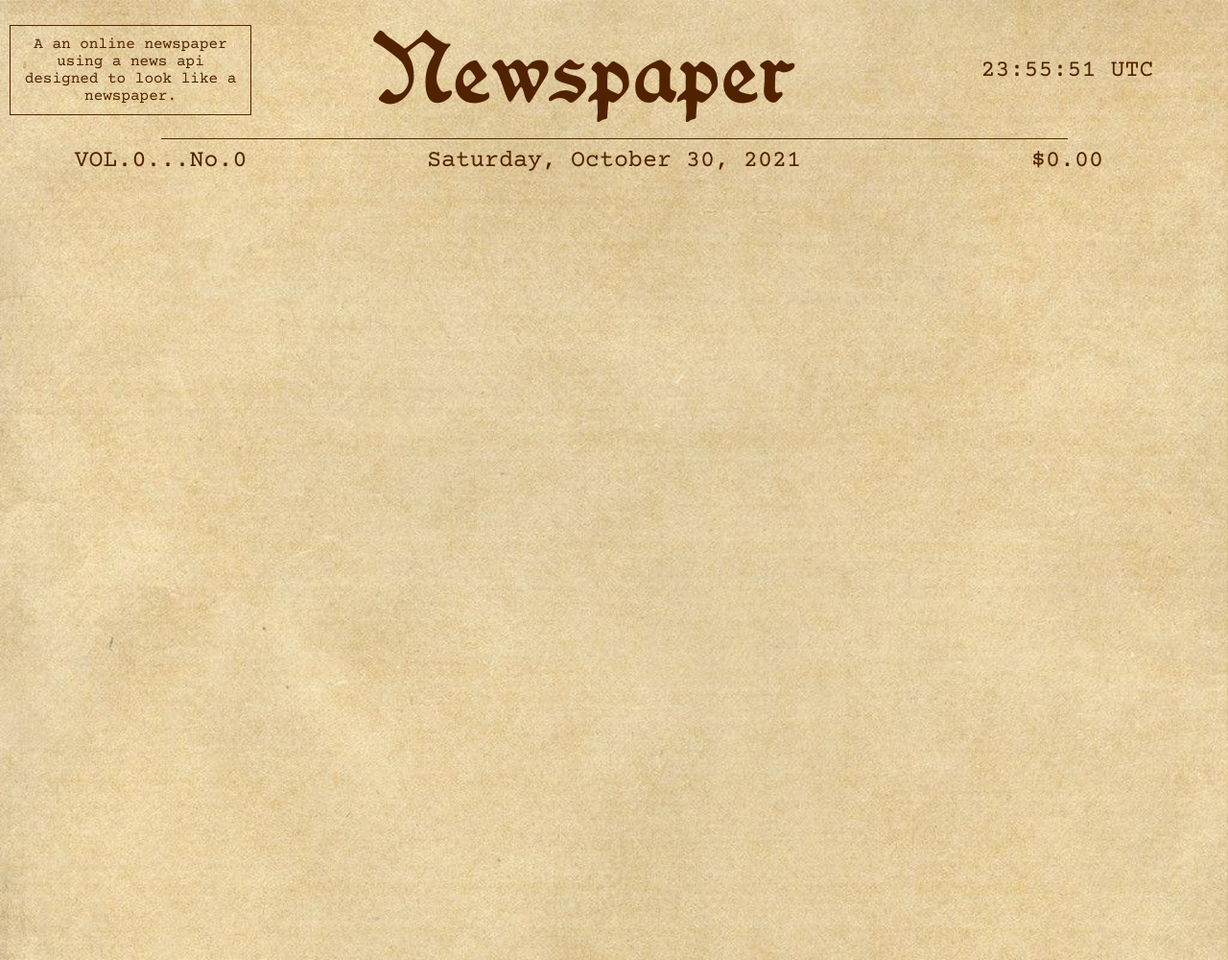
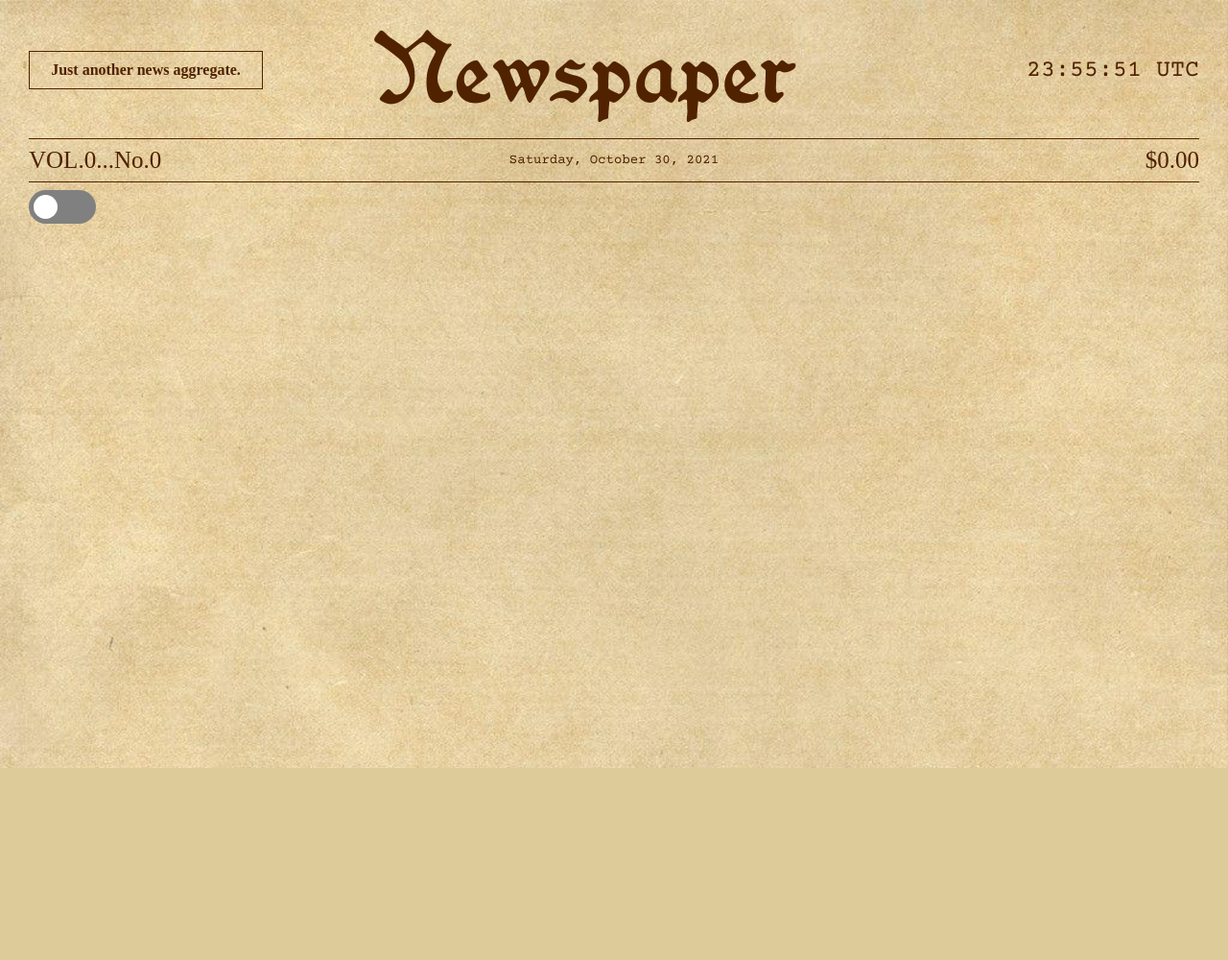
Before and after one commit to iridazzle/newspaper, a plain HTML site: page index.html in a window 1280 px wide. Shown: the whole page at 96% size. After the commit the page ends 800 px from the top, so only its background shows below. Drawn offline with nearby package versions, Linux system fonts and the light colour scheme; no server answers; a web font is replaced by a local one.

Commit message:
trying for toggle OpenDyslexic font

```diff
--- /dev/null
+++ b/assets/fonts/OpenDyslexic.css
@@ -0,0 +1,32 @@
+@font-face {
+   font-family: "OpenDyslexic";
+   font-style: normal;
+   font-weight: normal;
+   src: url(OpenDyslexic-Regular.otf);
+}
+
+@font-face {
+   font-family: "OpenDyslexic";
+   font-style: italic;
+   font-weight: normal;
+   src: url(OpenDyslexic-Italic.otf);
+}
+
+@font-face {
+   font-family: "OpenDyslexic";
+   font-style: normal;
+   font-weight: bold;
+   src: url(OpenDyslexic-Bold.otf);
+}
+
+@font-face {
+   font-family: "OpenDyslexic";
+   font-style: italic;
+   font-weight: bold;
+   src: url(OpenDyslexic-BoldItalic.otf);
+}
+
+@font-face {
+   font-family: "OpenDyslexicMono";
+   src: url(OpenDyslexicMono-Regular.otf);
+}
--- /dev/null
+++ b/assets/serif-font.css
@@ -0,0 +1,19 @@
+h1, h2, h3, h4, h5, h6, .slogan, .head-space-l, .head-space-r {
+   font-family: Gupter, Almendra, serif;
+}
+
+.time, .date {
+   font-family: "Courier Prime", monospace;
+}
+
+.serif-main {
+   font-family: Merryweather, Bitter, "Times New Roman", serif
+}
+
+.serif-h {
+   font-family: Gupter, Almendra, serif;
+}
+
+.serif-mono {
+   font-family: "Courier Prime", monospace;
+}
--- a/assets/style.css
+++ b/assets/style.css
@@ -1,5 +1,6 @@
-@import "https://fonts.googleapis.com/css2?family=Bitter&family=Courier+Prime&family=IBM+Plex+Sans&family=Merriweather&display=swap";
+@import "https://fonts.googleapis.com/css2?family=Almendra&family=Bitter&family=Courier+Prime&family=Gupter&family=Merriweather&display=swap";
 @import "./fonts/WashingtonText.css";
+@import "./fonts/OpenDyslexic.css";
 
 * {
    box-sizing: border-box;
@@ -42,17 +43,28 @@
    scrollbar-color: transparent #ddcc99;
 }
 
+.open-dyslexic {
+   font-family: OpenDyslexic !important;
+}
+
+.dyslexic-mono {
+   font-family: OpenDyslexicMono !important;
+}
+
 html {
    margin: 0;
    height: 100%;
    width: 100%;
+   padding: 10px;
+   overflow: auto;
 }
 
 body {
    margin: 0;
-   min-height: 100%;
-   padding: 0;
-   font-family: Merryweather, Bitter, "Times New Roman", serif;
+   width: 100%;
+   height: 100%;
+   padding: 0px;
+   overflow: auto;
    background-image: url(./sepia-paper.jpg);
    background-repeat: no-repeat;
    background-attachment: fixed;
@@ -62,24 +74,20 @@ body {
    overflow-wrap: break-word;
 }
 
-h1, h2, h3, h4, h5, h6 {
-   font-family: "IBM Plex Sans", Verdana, sans-serif;
-}
-
 img{
-   width: 90%;
+   width: 100%;
    height: auto;
 }
 
 header {
-   position: fixed;
+   width: 100%;
    background-image: url(./sepia-paper.jpg);
    background-repeat: no-repeat;
    background-attachment: fixed;
    background-size: cover;
    background-color: #ddcc99;
-   margin: 0 0 10px;
-   padding: 10px;
+   margin: 0;
+   padding: 0 20px;
    top: 0;
 }
 
@@ -90,7 +98,6 @@ div.header-row {
 }
 
 hr {
-   width: 75%;
    border: none;
    height: 1px;
    color: #502200;
@@ -98,13 +105,13 @@ hr {
 }
 
 .title{
-   font-family: "Washington Text";
    font-size: 100px;
    text-align: center;
+   font-family: "Washington Text";
 }
 
 .slogan {
-   font-family: "Courier Prime", monospace;
+   font-weight: bold;
    width: 20%;
    border: 1px solid #502200;
    text-align: center;
@@ -114,23 +121,83 @@ hr {
    align-items: center;
 }
 
-.head-space {
-   font-family: "Courier Prime", monospace;
+.head-space-l {
    font-size: 25px;
    width: 25%;
+   text-align: left;
+   display: flex;
+   justify-content: flex-start;
+   align-items: center;
+}
+
+.head-space-r {
+   font-size: 25px;
+   width: 25%;
+   text-align: right;
+   display: flex;
+   justify-content: flex-end;
+   align-items: center;
+}
+
+.time {
+   font-size: 25px;
+   width: 25%;
+   text-align: right;
+   display: flex;
+   justify-content: flex-end;
+   align-items: center;
+}
+
+.date {
+   font-size: 14px;
    text-align: center;
    display: flex;
    justify-content: center;
    align-items: center;
 }
 
-.date {
-   font-family: "Courier Prime", monospace;
-   font-size: 25px;
-   text-align: center;
+nav.menu {
    display: flex;
-   justify-content: center;
-   align-items: center;
+}
+
+.font-switch {
+   cursor: pointer;
+   position: relative;
+   background: gray;
+   width: 70px;
+   height: 35px;
+   border-radius: 50px;
+   transition: 0.3s;
+}
+
+input[type = checkbox] {
+   height: 0;
+   width: 0;
+   visibility: hidden;
+}
+
+.handle {
+   position: absolute;
+   top: 5px;
+   left: 5px;
+   width: 25px;
+   height: 25px;
+   background: #ffffff;
+   border-radius: 25px;
+   transition: 0.3s;
+}
+
+.checked {
+   background: #502200;
+}
+
+input:checked + .handle {
+   left: calc(100% - 5px);
+   transform: translateX(-100%);
+}
+
+.articles {
+   padding: 0 10px 10px;
 }
 
 article{
@@ -144,7 +211,7 @@ article{
 }
 
 main {
-   margin-top: 200px;
+   padding: 10px 0;
 }
 
 a {
--- a/index.html
+++ b/index.html
@@ -5,6 +5,7 @@
       <meta name = "robots" content = "noindex, nofollow, noarchive, nocache, noimageindex, notranslate, nosnippet" />
       <title>Newspaper</title>
       <link rel = "stylesheet" href = "/assets/style.css" type = "text/css" />
+      <link rel = "stylesheet" href = "/assets/serif-font.css" type = "text/css" />
       <script crossorigin src = "https://ajax.googleapis.com/ajax/libs/angularjs/1.8.2/angular.min.js"></script>
       <script src = "https://unpkg.com/react@^16/umd/react.production.min.js"></script>
       <script src = "https://unpkg.com/react-dom@16.13.0/umd/react-dom.production.min.js"></script>
@@ -12,12 +13,12 @@
       <script src = "script.js"></script>
       <meta name = "viewport" content = "width = device-width, initial-scale = 1.0" />
    </head>
-   <body ng-app = "newspaper">
+   <body ng-app = "newspaper" class = "serif-main">
       <header>
          <div class = "header-row">
-            <span class = "slogan">A an online newspaper using a news api designed to look like a newspaper.</span>
+            <span class = "slogan">Just another news aggregate.</span>
             <span class = "title">Newspaper</span>
-            <span id = "time" class = "head-space">
+            <span id = "time" class = "time serif-mono">
                <script>
                   setInterval(function() {
                      var d = new Date();
@@ -31,8 +32,8 @@
          </div>
          <hr />
          <div class = "header-row">
-            <span class = "head-space">VOL.0...No.0 </span>
-            <span id = "date" class = "date">
+            <span class = "head-space-l">VOL.0...No.0 </span>
+            <span id = "date" class = "date serif-mono">
                <script>
                   setInterval(function() {
                      var d = new Date();
@@ -46,12 +47,25 @@
                   }, 1000);
                </script>
             </span>
-            <span class = "head-space">$0.00</span>
+            <span class = "head-space-r">$0.00</span>
          </div>
+         <hr />
+         <nav class = "menu">
+            <label class = "font-switch" id = "font-switch">
+               <input type = "checkbox" onchange = "switchFont()" />
+               <span class = "handle"></span>
+            </label>
+            <script>
+               function switchFont() {
+                  document.getElementById("font-switch").classList.toggle("checked");
+                  document.getElementsByClassName(".serif-main .serif-h").classList.toggle("open-dyslexic");
+                  document.getElementsByClassName(".serif-mono").classList.toggle("dyslexic-mono");
+               };
+            </script>
+         </nav>
       </header>
       <main id = "news-app" ng-controller = "newsCtrl">
-         <div>
-            <!--{{news.data}}-->
+         <div class = "articles">
             <article ng-repeat = "n in news">
                <a href = "{{ n.url }}" target = "_blank" rel = "noopener noreferrer"><h2>{{ n.title }}</h2></a>
                <img src = "{{ n.image_url }}" alt = "{{ n.keywords }}" />
```
Also changed, not shown: assets/fonts/OpenDyslexic-Bold.otf (added), assets/fonts/OpenDyslexic-BoldItalic.otf (added), assets/fonts/OpenDyslexic-Italic.otf (added), assets/fonts/OpenDyslexic-Regular.otf (added), assets/fonts/OpenDyslexicMono-Regular.otf (added).
